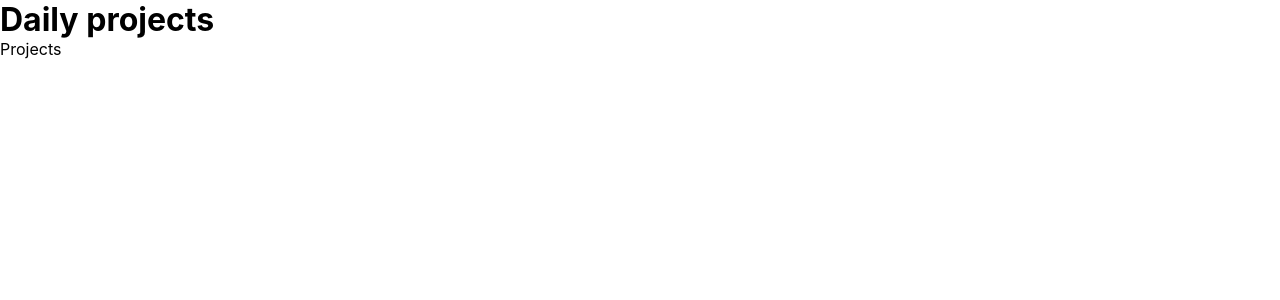
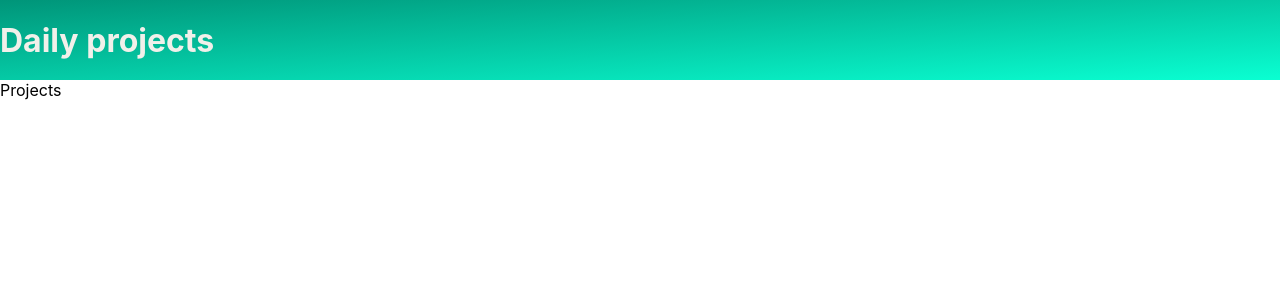
Before and after one commit to R3laxation/Test-Todo, a React (Create React App) app: page / in a window 1280 px wide. Shown: the top 300 px of the page. Built offline with nearby package versions, Linux system fonts and the light colour scheme.

Commit message:
Added Header styles

```diff
--- a/src/components/header/Header.module.scss
+++ b/src/components/header/Header.module.scss
@@ -1,4 +1,7 @@
 .header{
-  //height: 100vh;
-  background: linear-gradient(to bottom rigth, var);
+  display: flex;
+  align-items: center;
+  height: 10vh;
+  background: linear-gradient(to bottom right, var(--color-primary), var(--color-primary-light));
+  color: var(--color-text);
 }
--- a/src/index.css
+++ b/src/index.css
@@ -7,6 +7,7 @@
 :root{
   --color-primary: #009579;
   --color-primary-light: #0affd2;
+  --color-text: #F1F0EA;
 }
 
 body {
```
